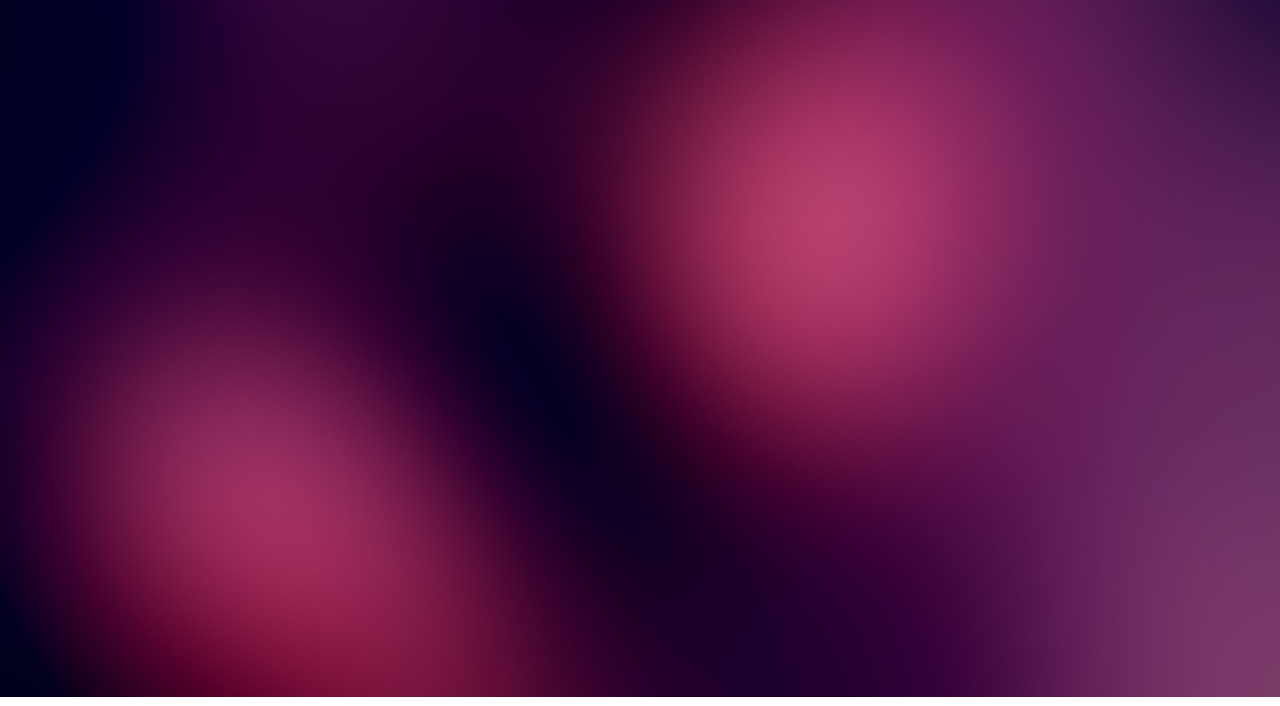
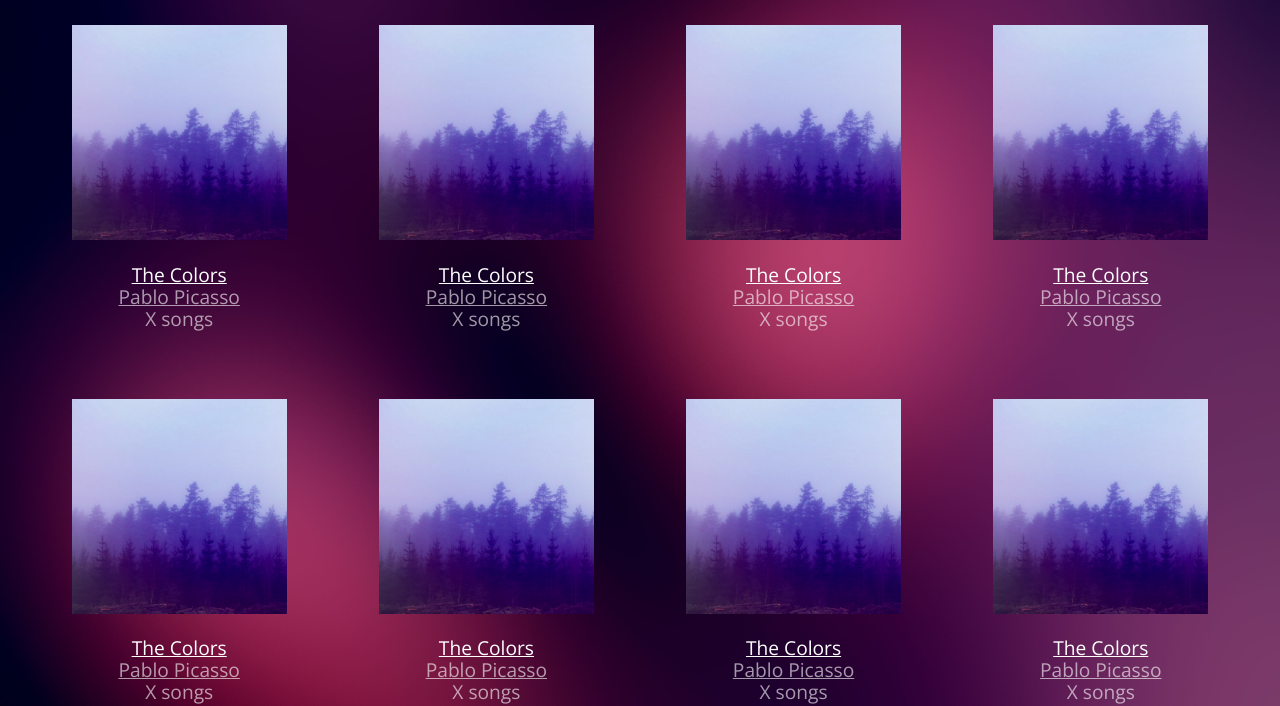
Before and after one commit to remstone7/bloc-jams, a plain HTML site: page collection.html in a window 1280 px wide. Shown: the part 103-809 px from the top of the page. Drawn offline with nearby package versions, Linux system fonts and the light colour scheme.

Commit message:
checkpoint-10-final

```diff
--- a/collection.html
+++ b/collection.html
@@ -20,5 +20,6 @@
 	</nav>
 	<section class="album-covers container clearfix">
 	</section>
+	<script src="scripts/collection.js"></script>
 </body>
  </html>
--- a/scripts/collection.js
+++ b/scripts/collection.js
@@ -14,14 +14,14 @@ var collectionItemTemplate =
 + '</div>'
 ;
 
+window.onload = function() {
+	// #1
+	var collectionContainer = document.getElementsByClassName('album-covers')[0];
+	// #2
+	collectionContainer.innerHTML = '';
 
-window.onload = function(){
-//	#1
-	var collectionContainer = document.getElementsByClassName('album-covers')[0];
-//	# 2
-	collectionContainer.innerHTML = '';
-//	# 3
-	for (var i = 0; i < 12; i++){
+	// #3
+	for (var i = 0; i < 12; i++) {
 	collectionContainer.innerHTML += collectionItemTemplate;
 	}
 }
```
Lines whose indentation alone changed are shown as unchanged.
